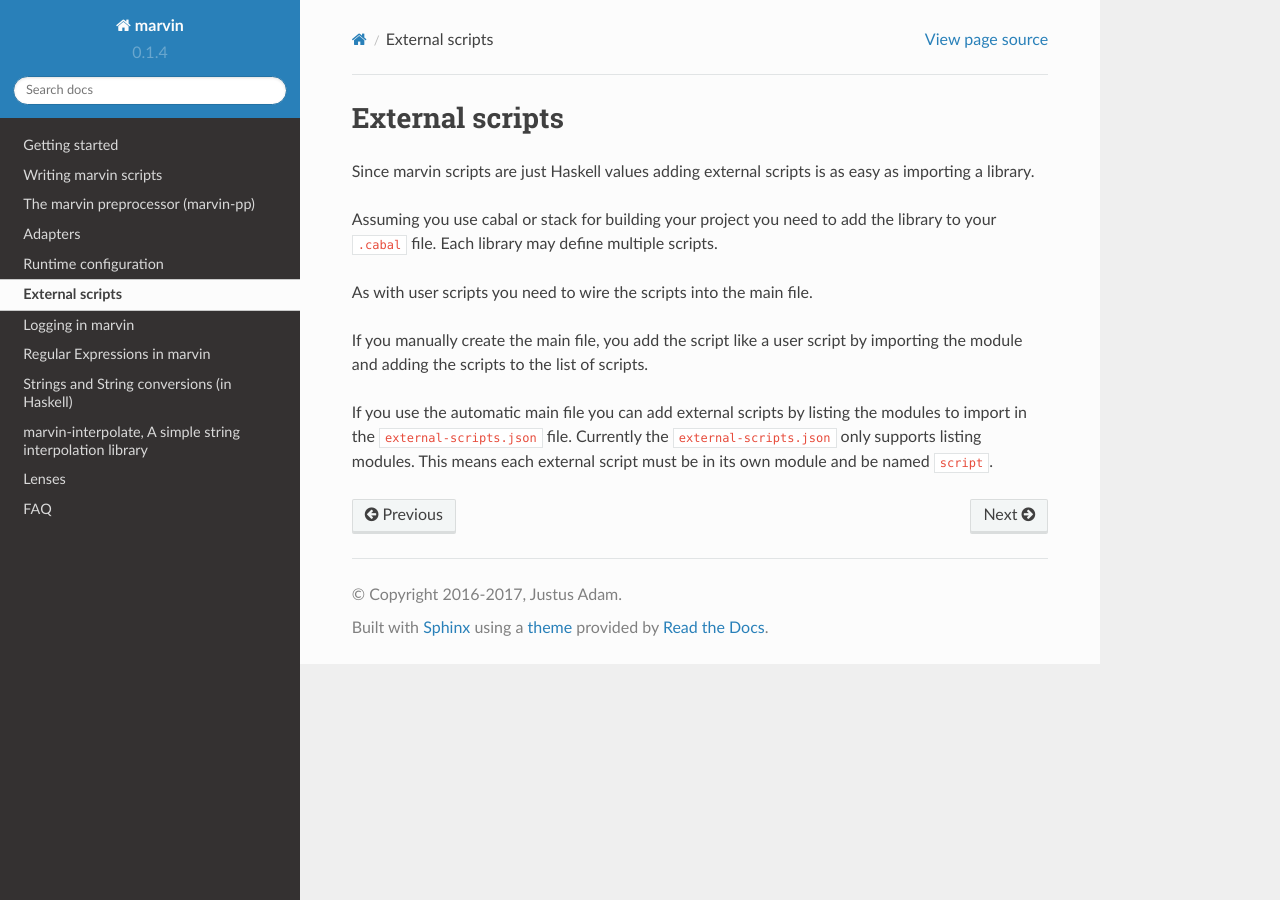
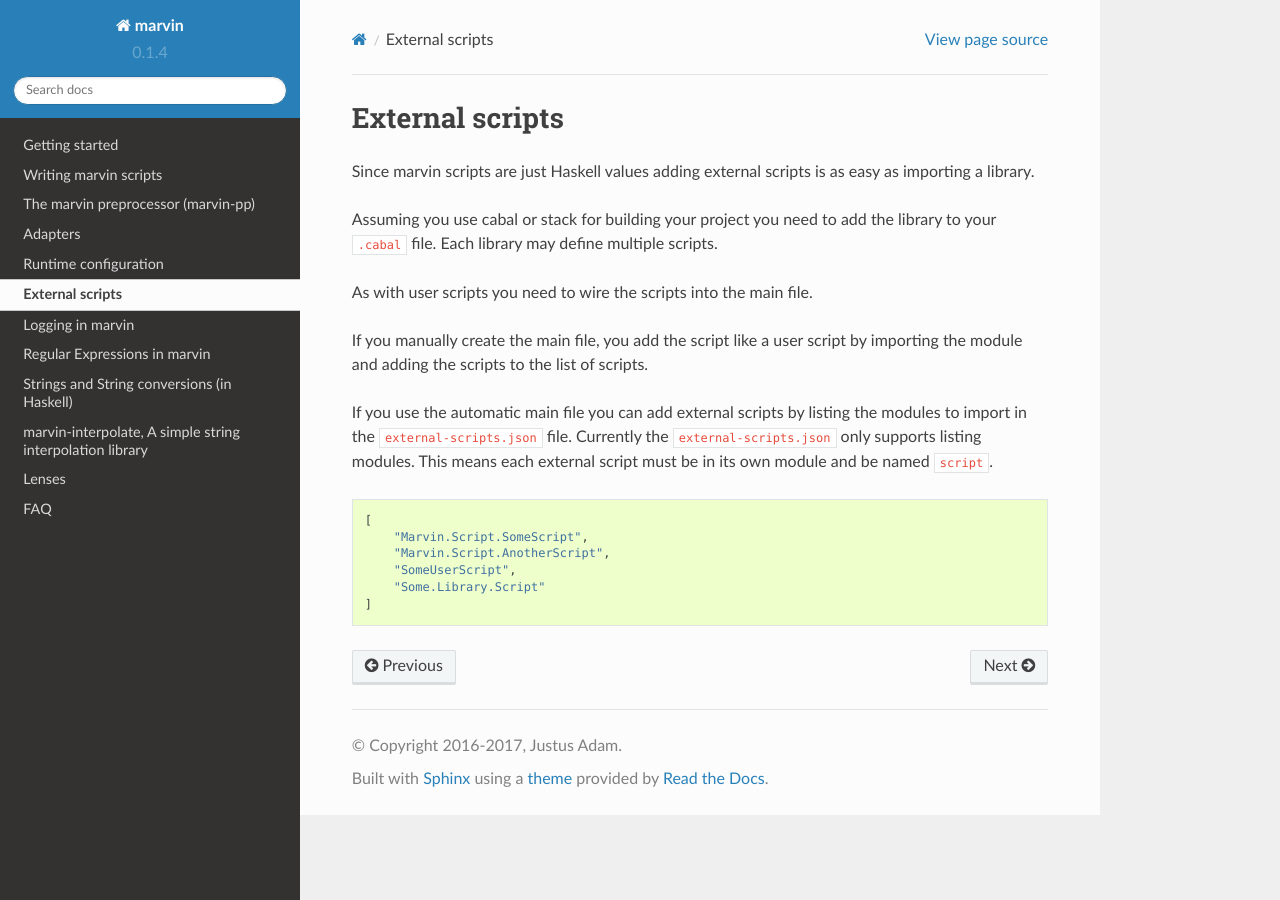
Before and after one commit to JustusAdam/marvin-docs, a Sphinx documentation site: the page built from source/external-scripts.rst, in a window 1280 px wide. Built offline with Sphinx 7.4.7 and the Read the Docs theme 2.0.0, drawn with Linux system fonts in a browser that asks for light colours.

Commit message:
Minor improvements
Added note on overwriting from marvin-init
Example for external-scripts.json

```diff
--- a/source/external-scripts.rst
+++ b/source/external-scripts.rst
@@ -15,3 +15,13 @@ If you manually create the main file, you add the script like a user script by i
 If you use the automatic main file you can add external scripts by listing the modules to import in the ``external-scripts.json`` file.
 Currently the ``external-scripts.json`` only supports listing modules.
 This means each external script must be in its own module and be named ``script``.
+
+
+.. code-block:: json
+
+    [
+        "Marvin.Script.SomeScript",
+        "Marvin.Script.AnotherScript",
+        "SomeUserScript",
+        "Some.Library.Script"
+    ]
```
Also changed, not shown: source/getting-started.rst (+8 -4 lines).
